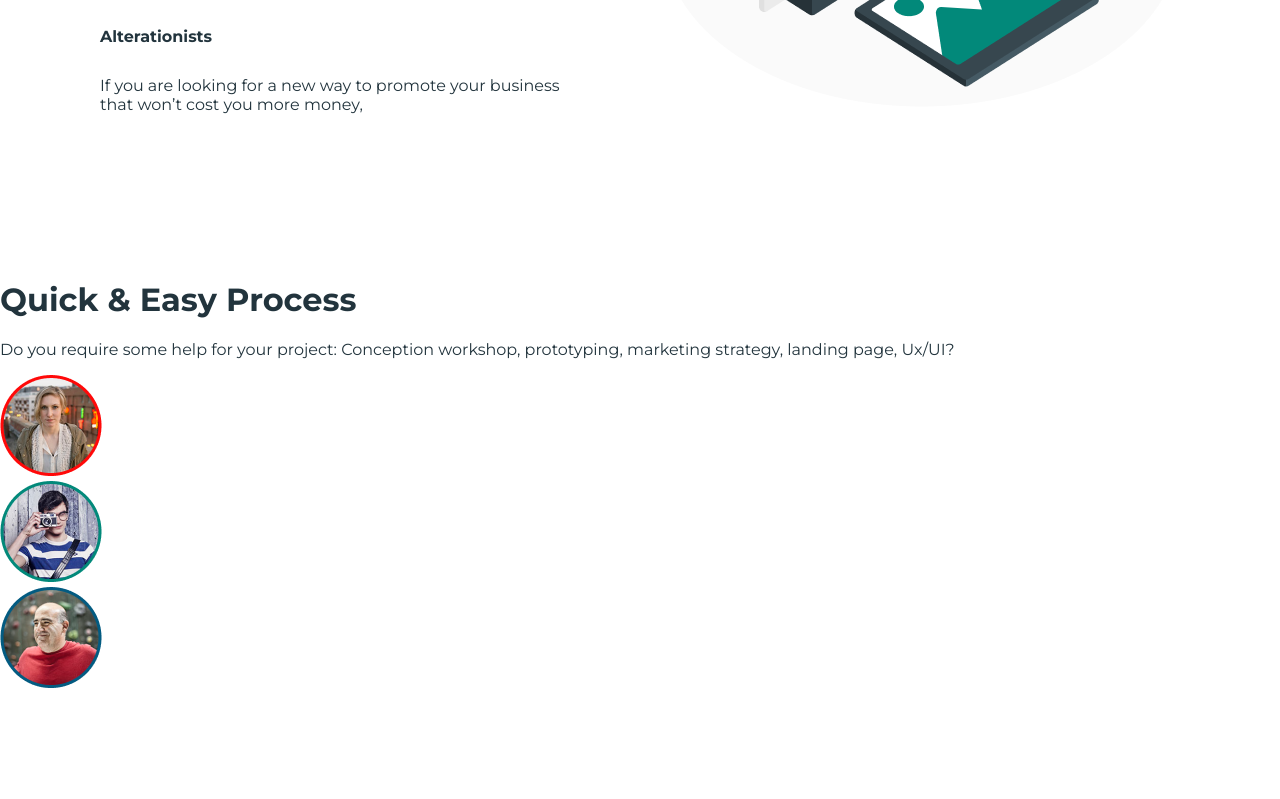
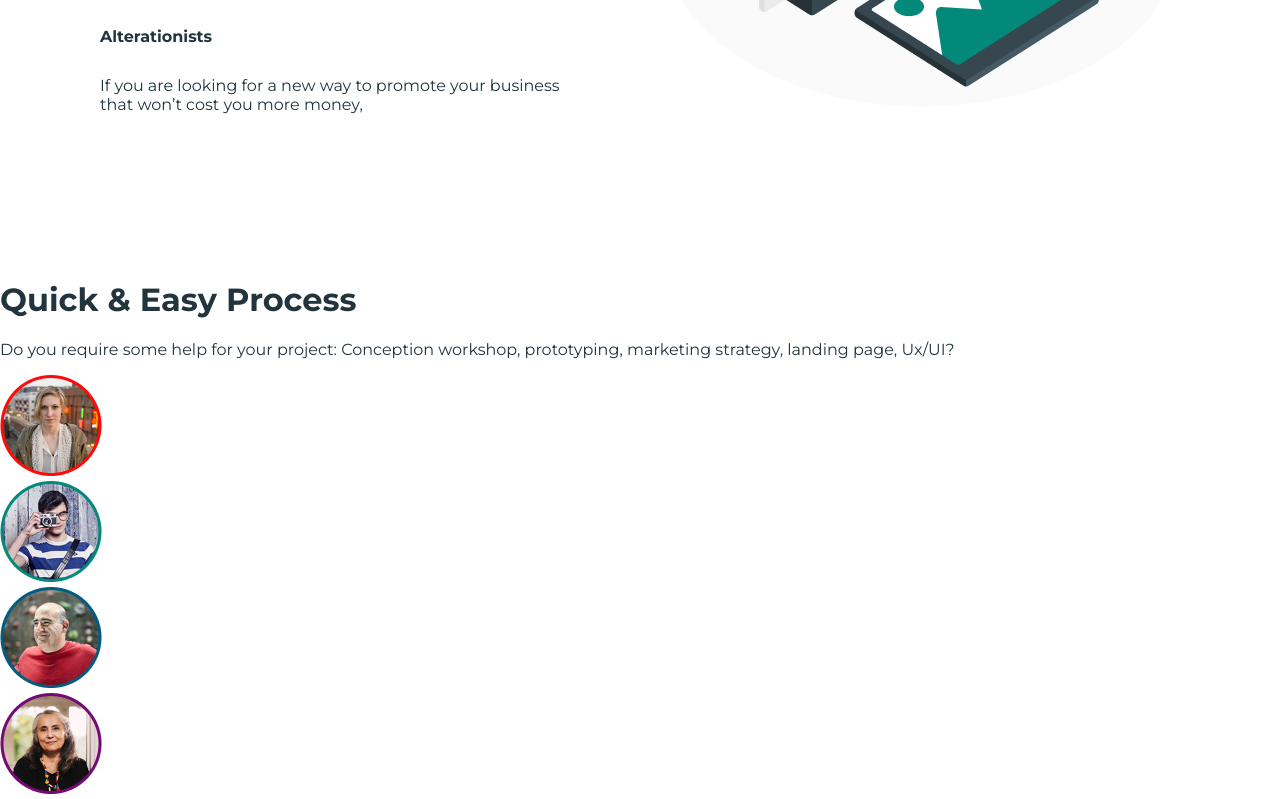
Before and after one commit to BakuEmilov/layout, a plain HTML site: page index.html in a window 1280 px wide. Shown: the part 3025-3824 px from the top of the page. Before the commit the page ends 3718 px from the top, so only its background shows below. Drawn offline with Linux system fonts and the light colour scheme; a web font is replaced by a local one.

Commit message:
added avator-4

```diff
--- a/index.html
+++ b/index.html
@@ -200,7 +200,9 @@
         <div class="avator-3">
           <img src="./img/Avator-3.png" alt="">
         </div>
-        <div class="avator-4"></div>
+        <div class="avator-4">
+          <img src="./img/Avator-4.png" alt="">
+        </div>
     </div>
     </div>
   </body>
```
